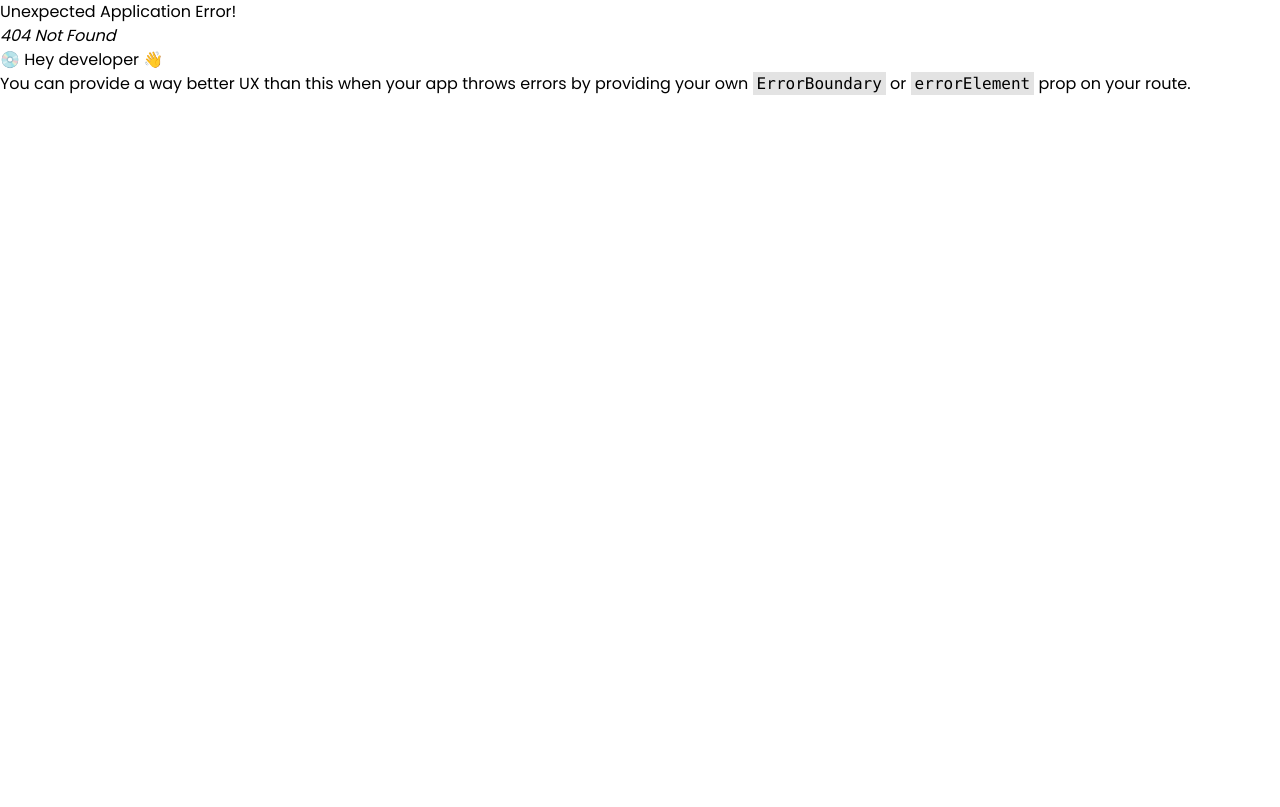
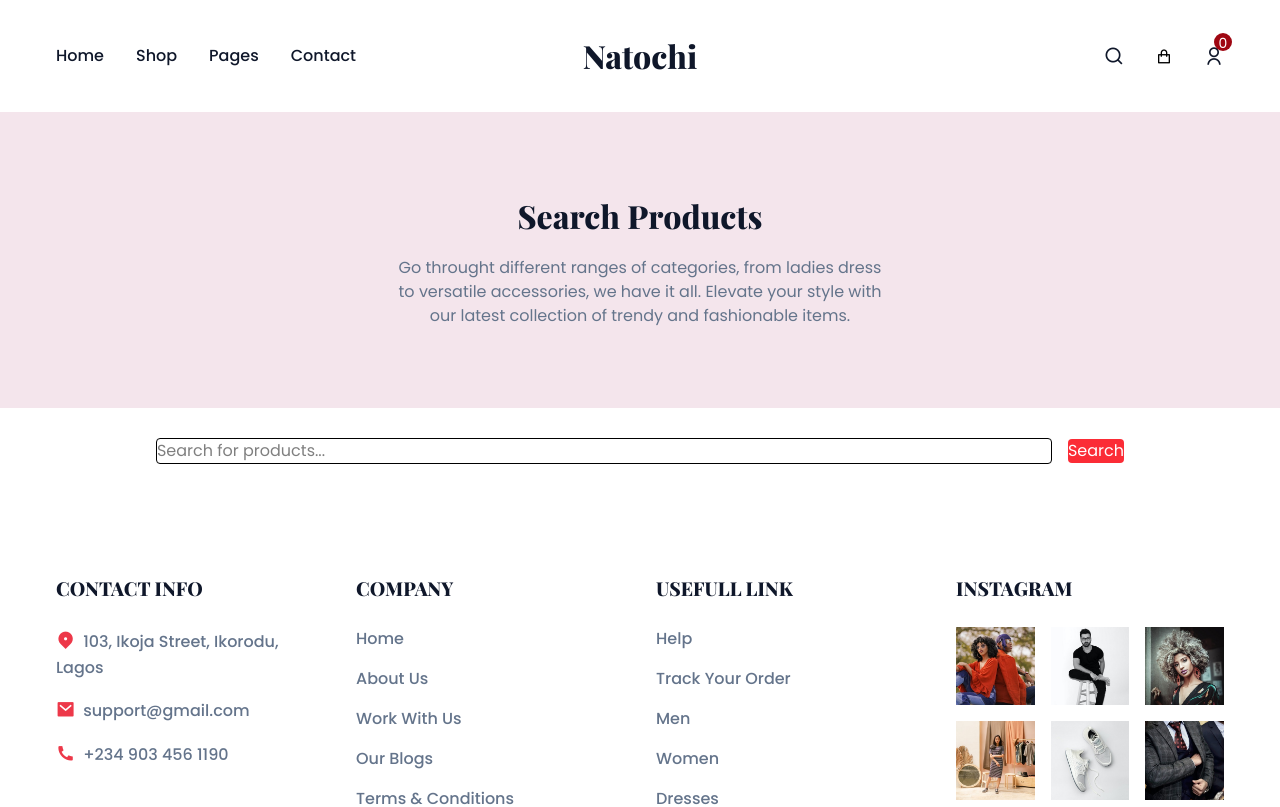
Before and after one commit to DaniTechdev/Full-Stack-Ecommerce-app-MERN-, a React (Vite) app in the folder frontend/: page /search in a window 1280 px wide. Before the commit this address had no page. Shown: the top 807 px of the page. Built offline with nearby package versions, Linux system fonts and the light colour scheme.

Commit message:
done wih the search Component ass well as the filtered front end function

```diff
--- a/frontend/src/index.css
+++ b/frontend/src/index.css
@@ -205,6 +205,9 @@ nav {
   color: var(--text-dark);
 }
 
+.category__container {
+  background-color: var(--primary-color-light);
+}
 .hero__container {
   display: grid;
   grid-template-columns: repeat(3, 1fr);
@@ -273,6 +276,11 @@ nav {
   font-size: 1.2rem;
   font-weight: 800;
   font-family: var(--header-font);
+}
+
+.search__container {
+  margin-top: 30px;
+  margin-bottom: 30px;
 }
 
 .product__card__content p {
--- a/frontend/src/pages/blogs/Blogs.jsx
+++ b/frontend/src/pages/blogs/Blogs.jsx
@@ -3,7 +3,7 @@ import React from "react";
 import blogsData from "../../data/blogs.json";
 
 const Blogs = () => {
-  console.log("blogsData", blogsData);
+  // console.log("blogsData", blogsData);
 
   return (
     <section className="section__container blog__container ">
--- /dev/null
+++ b/frontend/src/pages/category/Category.jsx
@@ -0,0 +1,49 @@
+import React, { useState, useEffect } from "react";
+import { useParams } from "react-router-dom";
+
+import products from "../../data/products.json";
+import ProductCards from "../shop/ProductCards";
+const Category = () => {
+  const { categoryName } = useParams();
+
+  //   console.log("categoryName", categoryName);
+  const [filteredProducts, setFilteredProducts] = useState([]);
+
+  //   console.log("products", products);
+
+  useEffect(() => {
+    const filtered = products.filter((product) => {
+      //   console.log("product.category", product.category);
+
+      return product.category.toLowerCase() === categoryName.toLowerCase();
+    });
+
+    setFilteredProducts(filtered);
+    console.log("filteredProducts", filtered);
+  }, [categoryName]);
+
+  useEffect(() => {
+    //Scrolls the window to the top-left corner (x: 0, y: 0).
+    window.scrollTo(0, 0);
+  }, []);
+
+  return (
+    <>
+      <section className="section__container category__container">
+        <h2 className="section__header capitalize">{categoryName}</h2>
+        <p className="section__subheader">
+          {" "}
+          Go throught different ranges of categories, from ladies dress to
+          versatile accessories, we have it all. Elevate your style with our
+          latest collection of trendy and fashionable items.
+        </p>
+      </section>
+      {/* product card*/}
+      <div className="section__container">
+        <ProductCards products={filteredProducts} />
+      </div>
+    </>
+  );
+};
+
+export default Category;
--- a/frontend/src/pages/home/Catogories.jsx
+++ b/frontend/src/pages/home/Catogories.jsx
@@ -25,7 +25,7 @@ const Catogories = () => {
     },
     {
       name: "Costmetics",
-      path: "costmetics",
+      path: "cosmetics",
       image: category1,
     },
   ];
--- /dev/null
+++ b/frontend/src/pages/search/Search.jsx
@@ -0,0 +1,59 @@
+import React, { useState } from "react";
+
+import productsData from "../../data/products.json";
+import ProductCards from "../shop/ProductCards";
+
+const Search = () => {
+  const [searchQuery, setSearchQuery] = useState("");
+  const [filteredProducts, setFilteredProducts] = useState();
+
+  //   console.log("productsData", productsData);
+
+  const handleSearch = () => {
+    const query = searchQuery.toLowerCase();
+    const filtered = productsData.filter(
+      (product) =>
+        product.name.toLowerCase().includes(query) ||
+        product.description.toLowerCase().includes(query)
+    );
+
+    // console.log("filtered", filtered);
+
+    setFilteredProducts(filtered);
+  };
+  return (
+    <>
+      <section className="section__container category__container">
+        <h2 className="section__header capitalize">Search Products</h2>
+        <p className="section__subheader">
+          {" "}
+          Go throught different ranges of categories, from ladies dress to
+          versatile accessories, we have it all. Elevate your style with our
+          latest collection of trendy and fashionable items.
+        </p>
+      </section>
+
+      <section className="section_container ">
+        <div className="w-full  flex flex-col md:flex-row items-center justify-center gap-4 py-8 search__container">
+          <input
+            type="text "
+            placeholder="Search for products..."
+            value={searchQuery}
+            onChange={(e) => setSearchQuery(e.target.value)}
+            className="search-bar w-full max-w-4xl p-2 border rounded  py-4"
+          />
+          <button
+            className="search-button w-full md:w-auto py-8 px-8 bg-red-500
+          text-white rounded "
+            onClick={handleSearch}
+          >
+            Search
+          </button>
+        </div>
+        {filteredProducts && <ProductCards products={filteredProducts} />}
+      </section>
+    </>
+  );
+};
+
+export default Search;
```
Also changed, not shown: frontend/src/routers/routes.jsx (+5 -8 lines).
